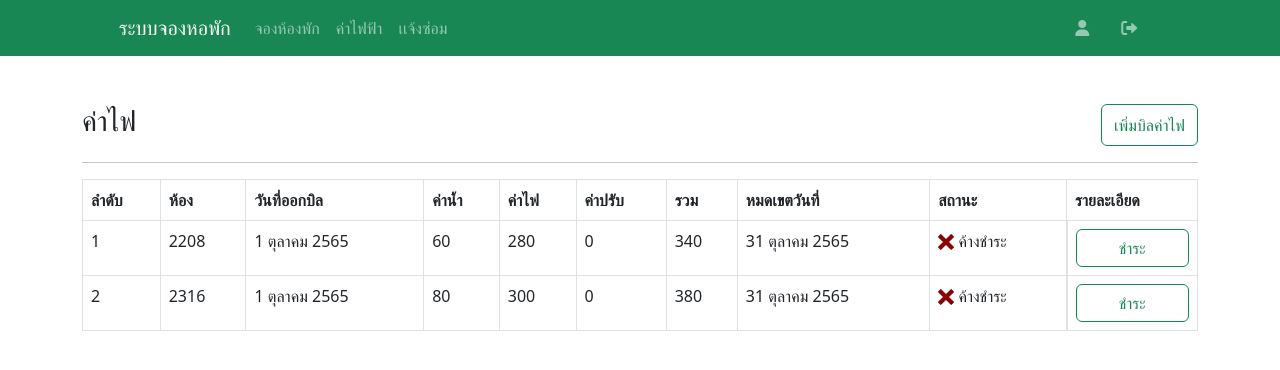
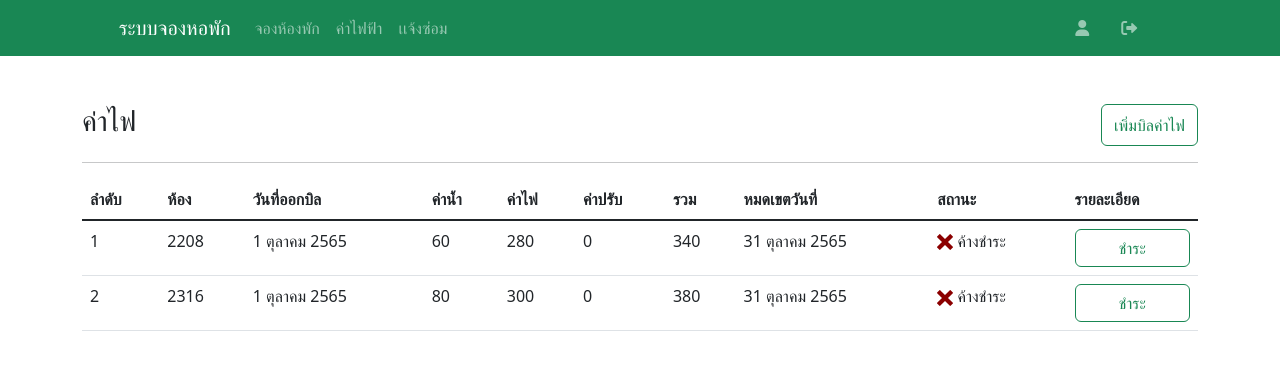
Before and after one commit to 0Kana0/dorm-nisit-project, a React (Create React App) app in the folder client/: page /admin/utilities in a window 1280 px wide. Shown: the top 370 px of the page. Built offline with nearby package versions, Linux system fonts and the light colour scheme.

Commit message:
add button state

```diff
--- a/client/src/components/pages/admin/Utilities.js
+++ b/client/src/components/pages/admin/Utilities.js
@@ -68,7 +68,10 @@ const Utilities = () => {
           }
         </td>
         <td className='d-grid'>
-          <Button variant="outline-success" onClick={()=>paidUtils(item.id,!item.paid)}>ชำระ</Button>
+          {item.paid ?
+            <Button variant="outline-danger" onClick={()=>paidUtils(item.id,!item.paid)}>ยกเลิก</Button> :
+            <Button variant="outline-success" onClick={()=>paidUtils(item.id,!item.paid)}>ชำระ</Button>
+          }
         </td>
       </tr>
     )
@@ -81,7 +84,7 @@ const Utilities = () => {
         <Button variant="outline-success">เพิ่มบิลค่าไฟ</Button>
       </div>
       <hr></hr>
-      <Table responsive hover bordered>
+      <Table responsive hover >
         <thead>
           <tr>
             <th>ลำดับ</th>
@@ -96,7 +99,7 @@ const Utilities = () => {
             <th>รายละเอียด</th>
           </tr>
         </thead>
-        <tbody>
+        <tbody className='table-group-divider'>
           {utilsTable}
         </tbody>
       </Table>
```
